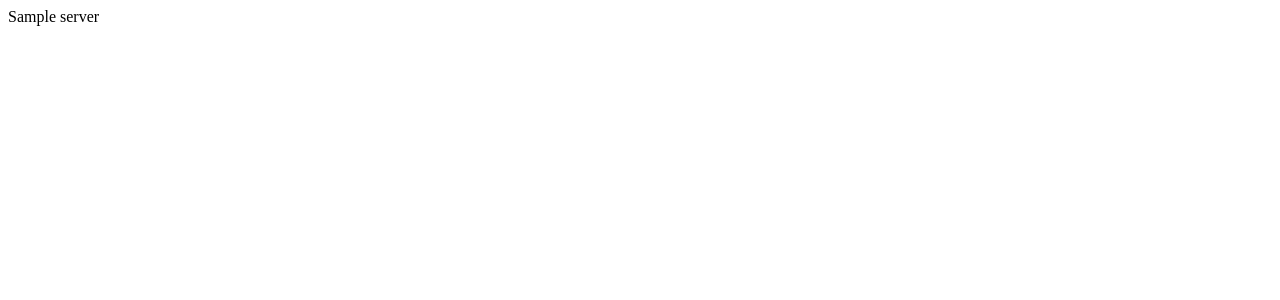
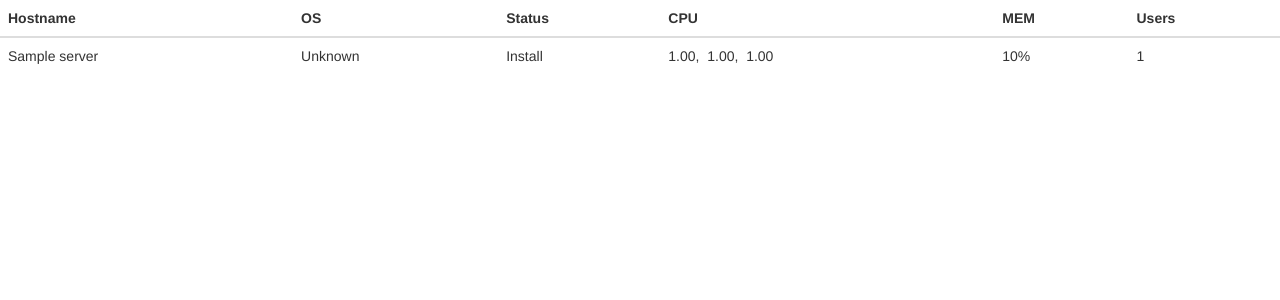
Before and after one commit to doggra/devops-copilot, a Django app: a page that uses moon/server/templates/server/server_list.html in a window 1280 px wide. Before the commit the part shown is almost empty. Shown: the top 300 px of the page. Run offline with Django 3.2, Linux system fonts and the light colour scheme; tables that the repository leaves empty hold one stand-in row (values such as "Sample post"); some libraries are stand-ins or nearby versions.

Commit message:
servers list with last metrics

```diff
--- a/moon/server/models.py
+++ b/moon/server/models.py
@@ -4,7 +4,7 @@ from __future__ import unicode_literals
 import uuid
 from django.db import models
 from django.contrib.auth.models import User
-
+from django.utils.functional import cached_property
 
 OS_DISTRO = (
 	(0, "Unknown"),
@@ -32,6 +32,18 @@ class Server(models.Model):
 	def __unicode__(self):
 		return self.hostname
 
+	@cached_property
+	def last_stats(self):
+		stats = self.stats.latest('datetime')
+		return {"cpu_1": stats.cpu_load_5,
+				"cpu_5": stats.cpu_load_5,
+				"cpu_15": stats.cpu_load_15,
+				"mem": stats.mem_usage,
+				"net_dl": stats.net_dl,
+				"net_up": stats.net_ul,
+				"users": stats.users}
+
+
 
 class ServerStats(models.Model):
 	datetime = models.DateTimeField(auto_now_add=True)
@@ -44,4 +56,4 @@ class ServerStats(models.Model):
 	users = models.IntegerField()
 
 	def __unicode__(self):
-		return "{} {}".format(self.datetime.strftime("%Y%m%d%H%M"), self.server)
+		return self.datetime.strftime("%Y/%m/%d %H:%M")
--- a/moon/server/templates/server/server_list.html
+++ b/moon/server/templates/server/server_list.html
@@ -1,3 +1,32 @@
-{% for obj in object_list %}
-{{obj}}
-{% endfor %}
+{% extends 'base.html' %}
+
+{% block content %}
+<table class="table">
+	<thead>
+		<tr>
+			<th>Hostname</th>
+			<th>OS</th>
+			<th>Status</th>
+			<th>CPU</th>
+			<th>MEM</th>
+			<th>Users</th>
+		</tr>
+	</thead>
+	<tbody>
+		{% for obj in object_list %}
+			<tr>
+				<td>{{ obj.hostname }}</td>
+				<td>{{ obj.get_os_display }}</td>
+				<td>{{ obj.get_status_display }}</td>
+				<td>
+					{{ obj.last_stats.cpu_1 }},&nbsp;
+					{{ obj.last_stats.cpu_5 }},&nbsp;
+					{{ obj.last_stats.cpu_15 }}
+				</td>
+				<td>{{ obj.last_stats.mem }}%</td>
+				<td>{{ obj.last_stats.users }}</td>
+			</tr>
+		{% endfor %}
+	</tbody>
+</table>
+{% endblock content %}
--- a/moon/server/views.py
+++ b/moon/server/views.py
@@ -8,4 +8,3 @@ from .models import Server
 
 class ServerList(ListView):
 	model = Server
-	queryset = Server.objects.prefetch_related('stats')
```
